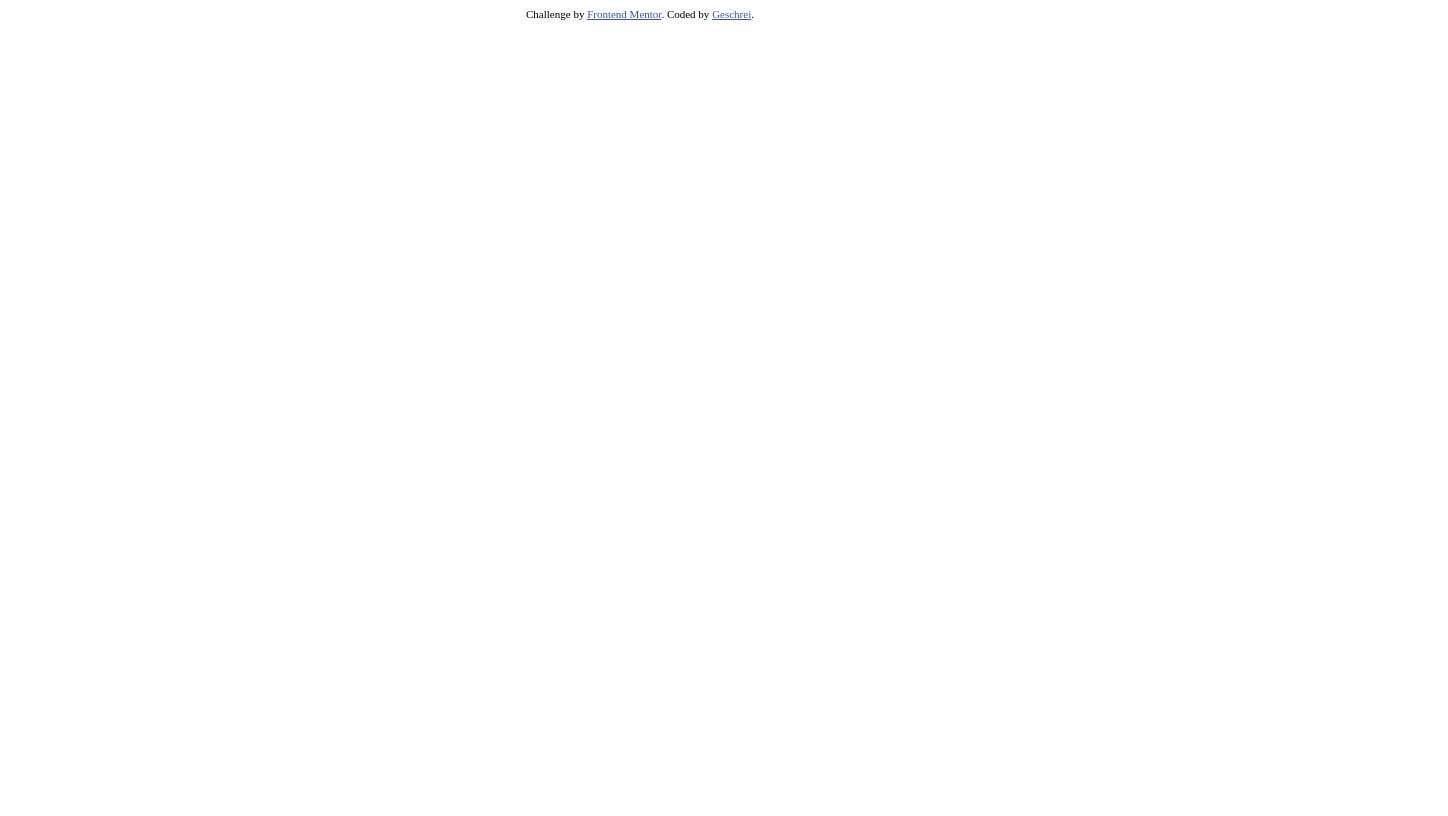
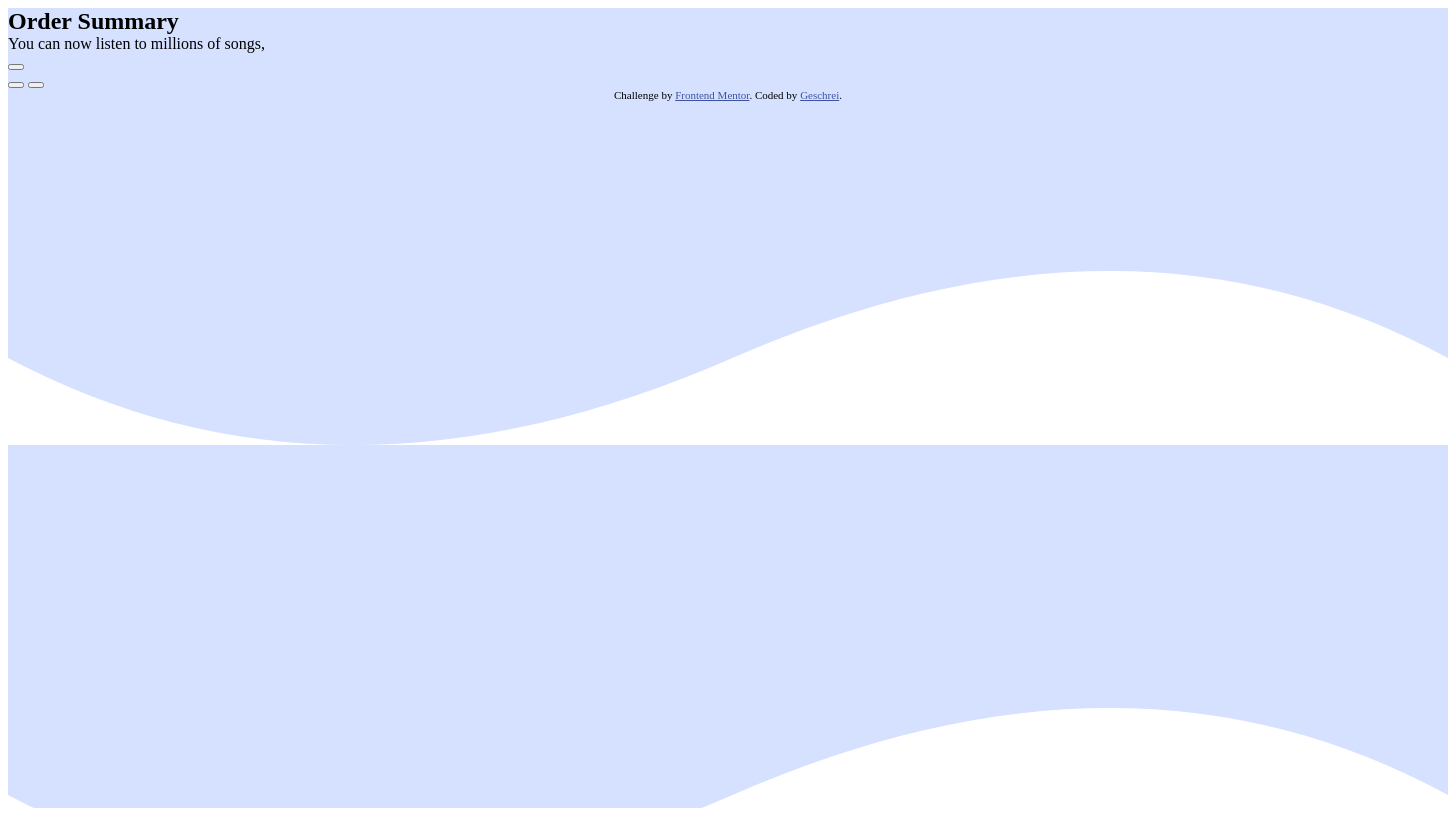
Before and after one commit to Chanses/Order-summary-component, a plain HTML site: page index.html in a window 1280 px wide. Shown: the whole page, 1448 px wide, since content can reach past the window. Drawn offline with Linux system fonts and the light colour scheme.

Commit message:
Completed Html and added scss

```diff
--- a/index.html
+++ b/index.html
@@ -5,7 +5,7 @@
   <meta name="viewport" content="width=device-width, initial-scale=1.0"> <!-- displays site properly based on user's device -->
 
   <link rel="icon" type="image/png" sizes="32x32" href="./images/favicon-32x32.png">
-
+  <link rel="stylesheet" href="./css/main.css">
   <title>Frontend Mentor | Order summary card</title>
 
   <!-- Feel free to remove these styles or customise in your own stylesheet 👍 -->
@@ -15,12 +15,35 @@
   </style>
 </head>
 <body>
+  <div class="wrapper">
+    <div class="card">
+      <div class="card-image"></div>
+      <section class="card-text">
+        <div class="card-article__title">Order Summary</div>
+        <div class="card-article__text">You can now listen to millions of songs,</div>
+      </section>
+      <section class="plan">
+        <div class="plan__info">
+          <div class="plan__info-img"></div>
+          <div class="plan__info-text"></div>
+          <div class="plan__info-price"></div>
+        </div>
+        <button class="plan__changebutton"></button>
+      </section>
+      <section class="buttons">
+        <button class="proceed"></button>
+        <button class="cancel"></button>
+      </section>
+    </div>
+
+    <div class="attribution">
+      Challenge by <a href="https://www.frontendmentor.io?ref=challenge" target="_blank">Frontend Mentor</a>.
+      Coded by <a href="#">Geschrei</a>.
+    </div>
+  </div>
 
 
 
-  <div class="attribution">
-    Challenge by <a href="https://www.frontendmentor.io?ref=challenge" target="_blank">Frontend Mentor</a>.
-    Coded by <a href="#">Geschrei</a>.
-  </div>
+
 </body>
 </html>
--- /dev/null
+++ b/styles/main.scss
@@ -0,0 +1,61 @@
+.wrapper{
+
+}
+
+.wrapper {
+	width: 1440px;
+	height: 100vh;
+	background-image: url(../images/pattern-background-desktop.svg);
+}
+.card {
+}
+.card-image {
+}
+.card-text {
+}
+.card-article {
+
+		&__title {
+			font-size: 24px;
+			font-weight: bold;
+		}
+
+		&__text {
+		}
+}
+.plan {
+
+		&__info {
+		}
+
+		&__info-img {
+		}
+
+		&__info-text {
+		}
+
+		&__info-price {
+		}
+
+		&__changebutton {
+		}
+}
+.buttons {
+}
+.proceed {
+}
+.cancel {
+}
+
+
+
+
+
+
+
+
+
+
+
+.attribution { font-size: 11px; text-align: center; }
+.attribution a { color: hsl(228, 45%, 44%); }
```
Also changed, not shown: css/main.css (added).
